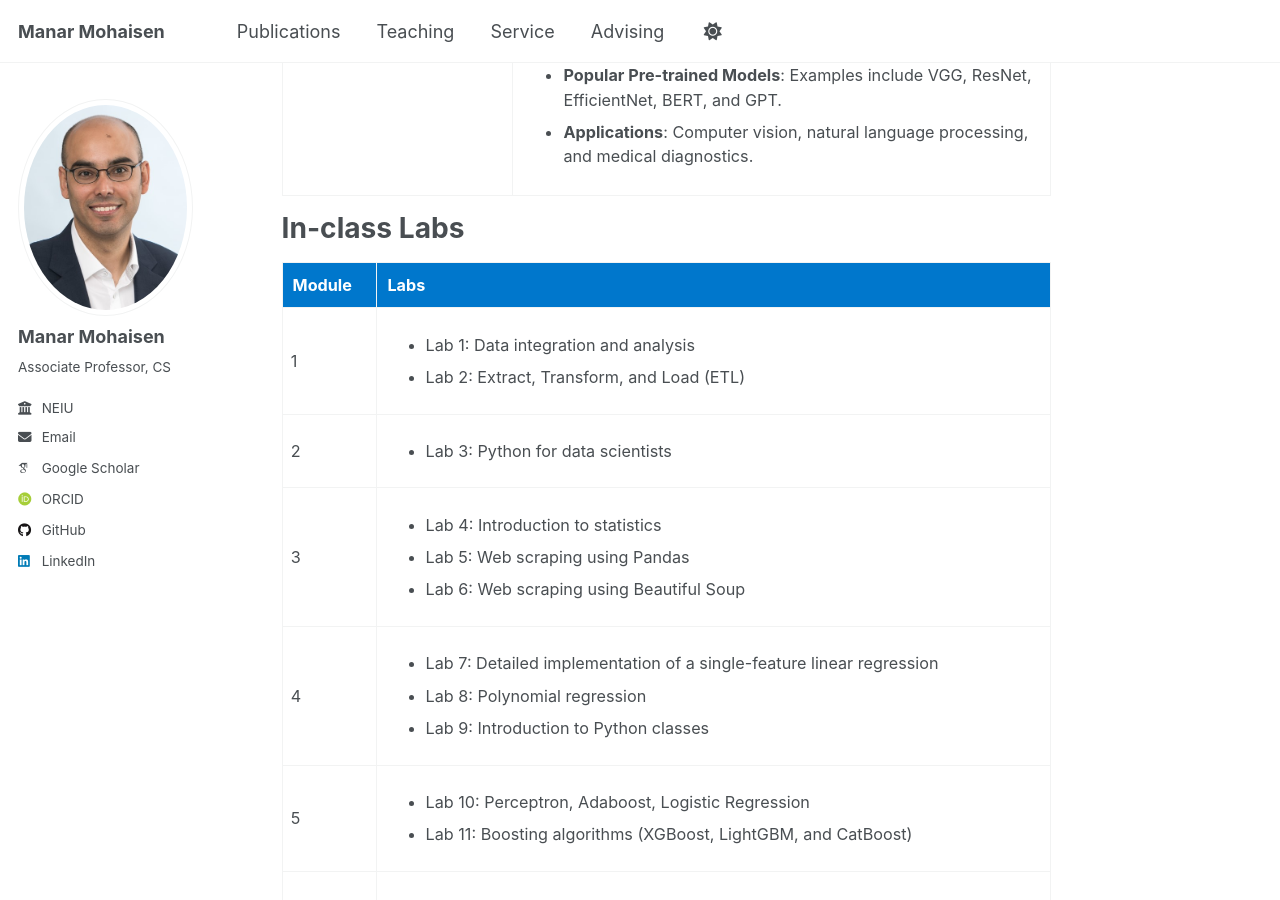
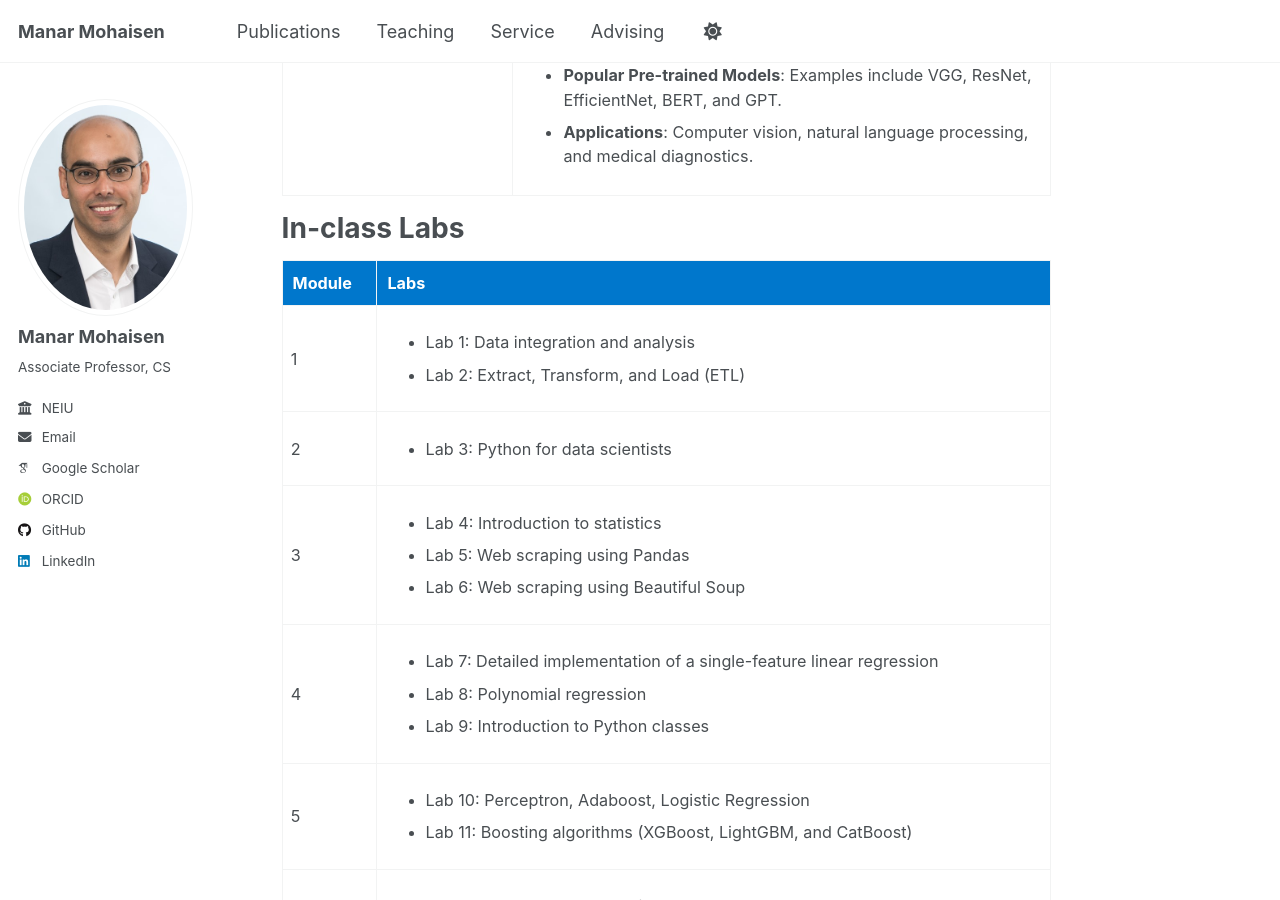
Before and after one commit to manarmohaisen/manarmohaisen.github.io, a Jekyll site: the page built from _teaching/comp479.md, in a window 1280 px wide and 900 px high, scrolled down 4659 px. Built offline with Jekyll 4.4.1, drawn with Linux system fonts in a browser that asks for light colours; some web fonts are replaced; a script that is not in the unit is left out.

Commit message:
Update comp479.md

```diff
--- a/_teaching/comp479.md
+++ b/_teaching/comp479.md
@@ -190,7 +190,7 @@ Lectures
 In-class Labs
 ======
 
-<table style="width:100%; border-collapse: collapse; font-size: 90%; margin: 1em 0;">
+<table style="width:100%; border-collapse: collapse; font-size: 90%; margin: 0.5em 0;">
   <thead>
     <tr style="background-color: #0077cc; color: white;">
       <th style="padding: 10px; text-align: left;">Module</th>
```
